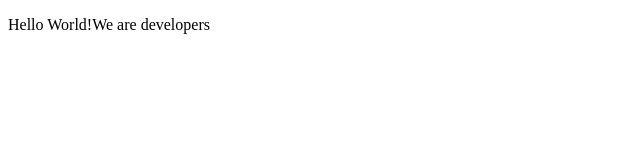
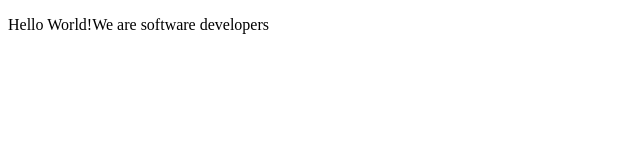
Before and after one commit to Gediwm/our-microverse-project, a plain HTML site: page index.html in a window 1280 px wide. Shown: the full height of the page, 0-640 px from the left. Drawn offline with Linux system fonts and the light colour scheme.

Commit message:
2nd commit

```diff
--- a/index.html
+++ b/index.html
@@ -9,7 +9,7 @@
   <body>
     <script src="https://cdn.freecodecamp.org/testable-projects-fcc/v1/bundle.js"></script>
 
-    <p>Hello World!We are developers</p>
+    <p>Hello World!We are software developers</p>
     <!--
 
     Hello Camper!
```
